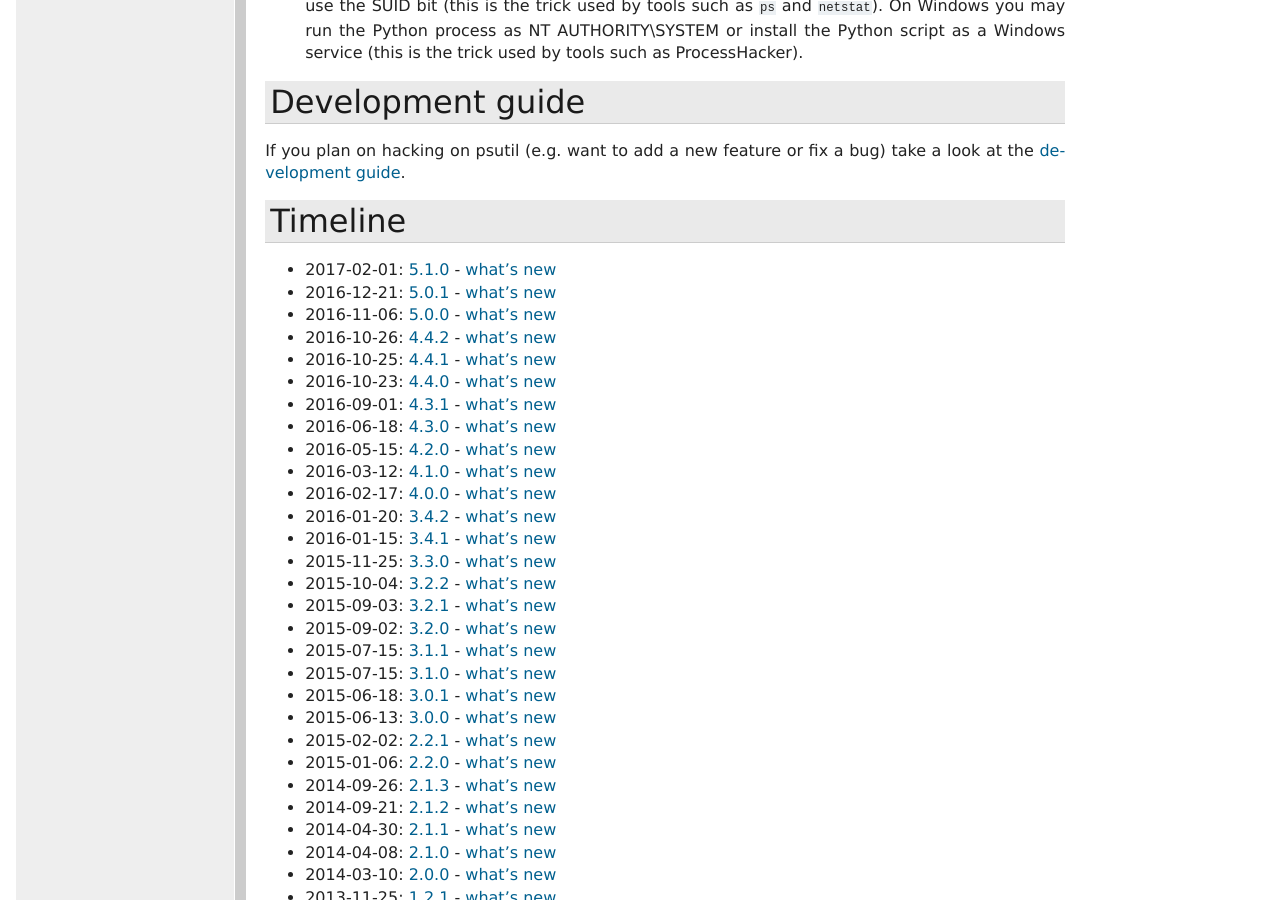
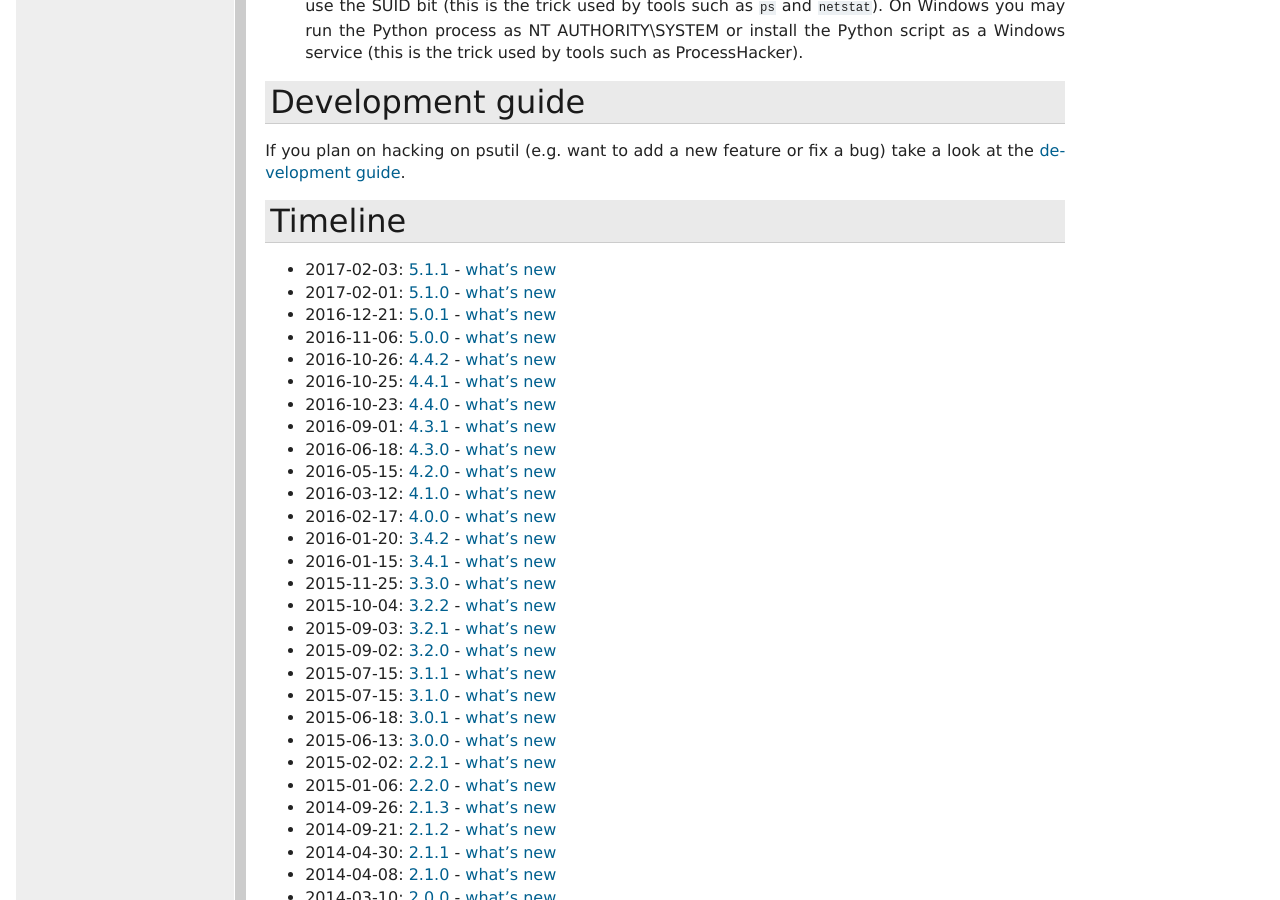
Before and after one commit to giampaolo/psutil, a Sphinx documentation site: the page built from docs/index.rst, in a window 1280 px wide and 900 px high, scrolled down 33724 px. Built offline with Sphinx 7.4.7, drawn with Linux system fonts in a browser that asks for light colours; formulas are drawn with MathJax 3.

Commit message:
pre release

```diff
--- a/HISTORY.rst
+++ b/HISTORY.rst
@@ -3,8 +3,7 @@
 5.1.1
 =====
 
-*XXXX-XX-XX*
-
+*2017-02-03*
 
 **Enhancements**
 
@@ -18,7 +17,6 @@
   wrong number of bytes read and written.
 - 966_: [Linux] sensors_battery() may fail with "no such file error".
 - 966_: [Linux] sensors_battery().power_plugged may lie.
-
 
 5.1.0
 =====
--- a/docs/index.rst
+++ b/docs/index.rst
@@ -2120,7 +2120,8 @@
 Timeline
 ========
 
-- 2017-02-01: `5.1.0 <https://pypi.python.org/pypi?name=psutil&version=5.0.1&:action=files>`__ - `what's new <https://github.com/giampaolo/psutil/blob/master/HISTORY.rst#510>`__
+- 2017-02-03: `5.1.1 <https://pypi.python.org/pypi?name=psutil&version=5.1.1&:action=files>`__ - `what's new <https://github.com/giampaolo/psutil/blob/master/HISTORY.rst#511>`__
+- 2017-02-01: `5.1.0 <https://pypi.python.org/pypi?name=psutil&version=5.1.0&:action=files>`__ - `what's new <https://github.com/giampaolo/psutil/blob/master/HISTORY.rst#510>`__
 - 2016-12-21: `5.0.1 <https://pypi.python.org/pypi?name=psutil&version=5.0.1&:action=files>`__ - `what's new <https://github.com/giampaolo/psutil/blob/master/HISTORY.rst#501>`__
 - 2016-11-06: `5.0.0 <https://pypi.python.org/pypi?name=psutil&version=5.0.0&:action=files>`__ - `what's new <https://github.com/giampaolo/psutil/blob/master/HISTORY.rst#500>`__
 - 2016-10-26: `4.4.2 <https://pypi.python.org/pypi?name=psutil&version=4.4.2&:action=files>`__ - `what's new <https://github.com/giampaolo/psutil/blob/master/HISTORY.rst#442>`__
```
